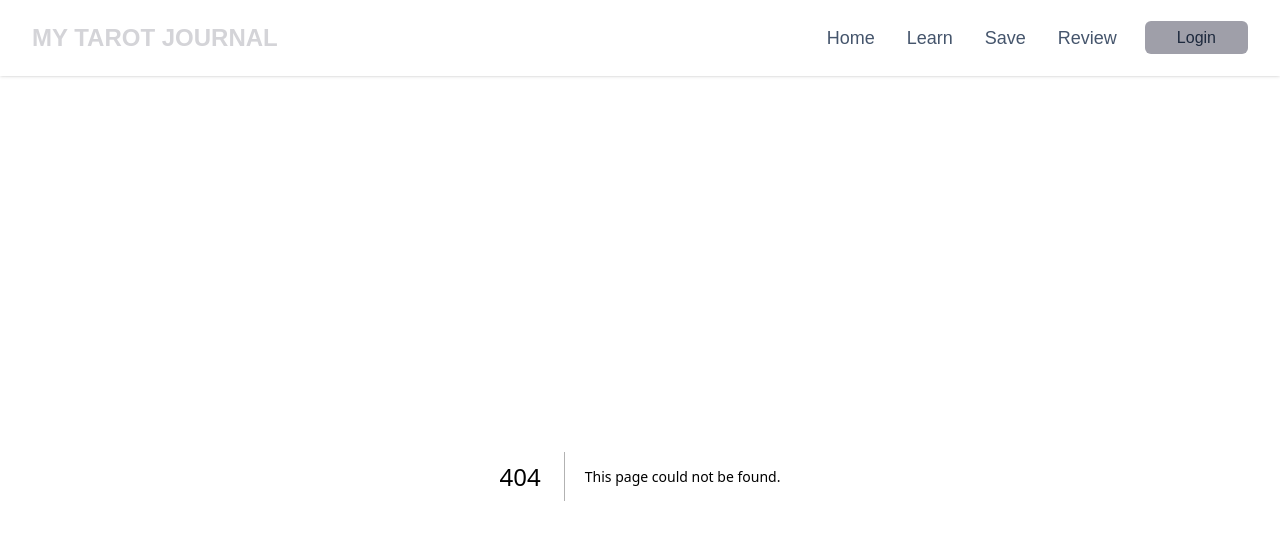
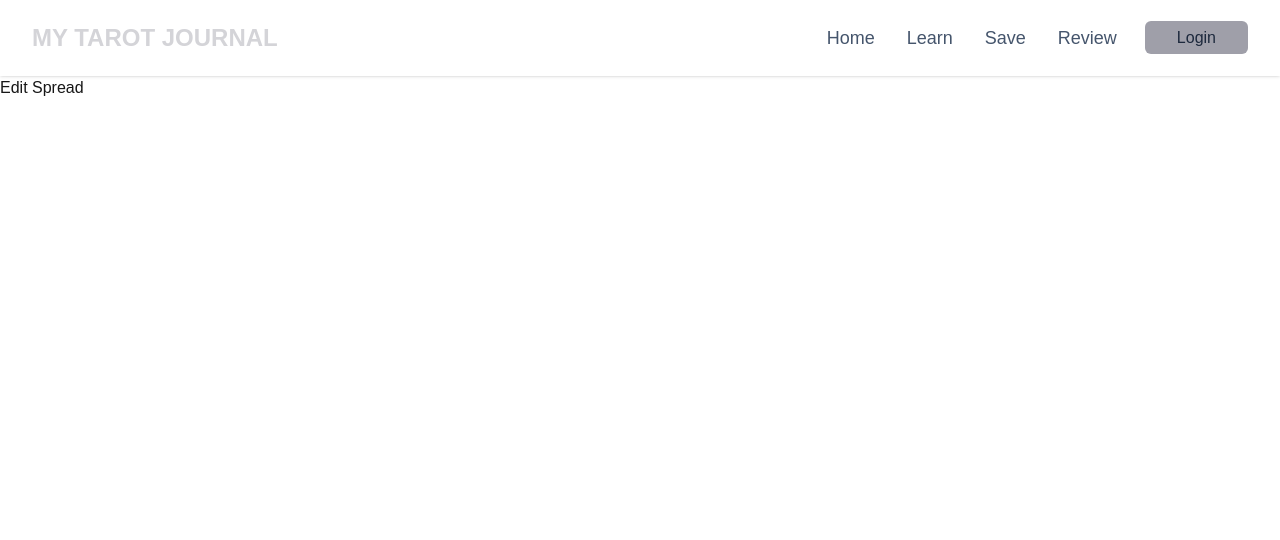
Before and after one commit to mckenney-leavell/tarot-journal-client, a Next.js app: page /spreads/1/edit in a window 1280 px wide. Before the commit this address had no page. Shown: the top 540 px of the page. Built offline with nearby package versions, Linux system fonts and the light colour scheme.

Commit message:
Created edit spread page

```diff
--- /dev/null
+++ b/app/spreads/[id]/edit/page.tsx
@@ -0,0 +1,7 @@
+'use client'
+
+export default function EditSpread() {
+    return (
+        <h1>Edit Spread</h1>
+    )
+}
--- a/app/spreads/[id]/page.tsx
+++ b/app/spreads/[id]/page.tsx
@@ -51,7 +51,7 @@ export default function SpreadDetails({ params }: { params: { id: string }}) {
                         </div>
                     </div>
                     <div className="flex justify-center">
-                        <button className="bg-zinc-400 hover:bg-zinc-500 text-slate px-8 py-2 rounded-md m-4">Edit</button>
+                        <button onClick={() => router.push(`/spreads/${id}/edit`)} className="bg-zinc-400 hover:bg-zinc-500 text-slate px-8 py-2 rounded-md m-4">Edit</button>
                         <button onClick={() => deleteCurrentSpread(spread.id)} className="bg-zinc-900 border-1 border-zinc-400 hover:border-zinc-500 hover:bg-zinc-500 text-slate px-8 py-2 rounded-md m-4">Delete</button>
                     </div>
                 </main>
```
